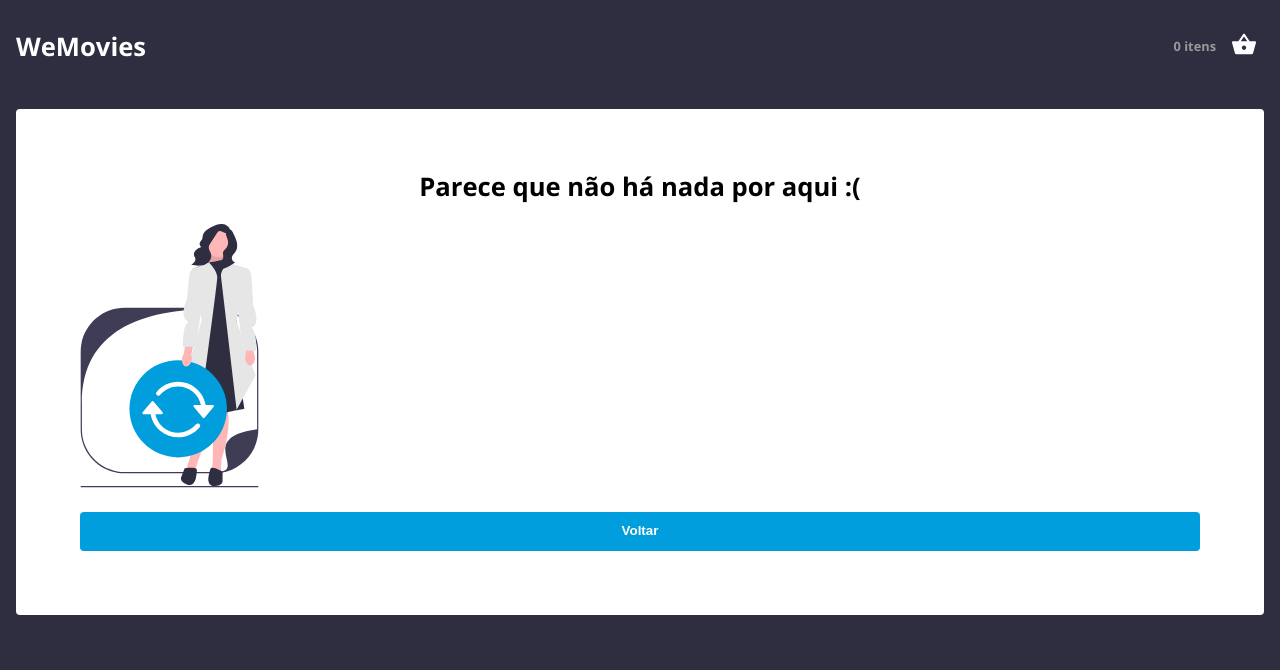
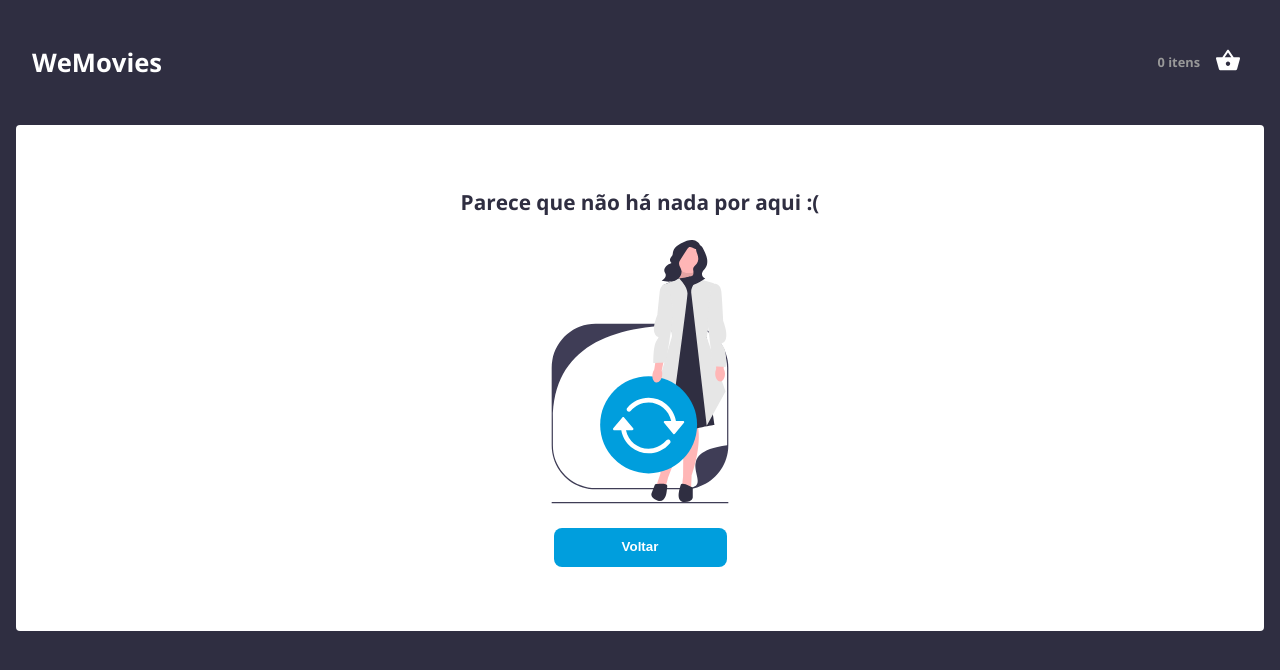
Before and after one commit to lazarok09/wefit-challenge, a Next.js app: page /carrinho in a window 1280 px wide. Shown: the top 670 px of the page. Built offline with nearby package versions, Linux system fonts and the light colour scheme.

Commit message:
feat: add style adjustment in the error and purchase scenario

```diff
--- a/src/components/MovieCard/styles.ts
+++ b/src/components/MovieCard/styles.ts
@@ -4,7 +4,7 @@ import { CustomButton } from "../CustomButton/styles";
 type Props = {
   isActionButtonGreen: boolean;
 };
-export const Wrapper = styled.div<Props>`
+export const Wrapper = styled.article<Props>`
   ${({ theme, isActionButtonGreen }) => css`
     display: flex;
     flex-direction: column;
--- a/src/components/MoviesNotFounded/index.tsx
+++ b/src/components/MoviesNotFounded/index.tsx
@@ -10,8 +10,7 @@ type Props = {
 export const MoviesNotFounded = ({ label, onLabelClick }: Props) => {
   return (
     <Styled.Wrapper>
-      <Styled.Content>
-        <Styled.Title>Parece que não há nada por aqui {":("}</Styled.Title>
+      Parece que não há nada por aqui {":("}
       <Image
         height={264}
         width={178.63}
@@ -19,7 +18,6 @@ export const MoviesNotFounded = ({ label, onLabelClick }: Props) => {
         alt="erro: não encontrado"
       />
       <CustomButton onClick={onLabelClick}>{label}</CustomButton>
-      </Styled.Content>
     </Styled.Wrapper>
   );
 };
--- a/src/components/MoviesNotFounded/styles.ts
+++ b/src/components/MoviesNotFounded/styles.ts
@@ -8,27 +8,23 @@ export const Wrapper = styled.div`
     background: ${theme.colors.lightBackground};
     padding: 64px;
     border-radius: 4px;
+    display: flex;
+    flex-direction: column;
+    gap: 24px;
+    font-weight: 700;
+    font-size: 1.3rem;
+    line-height: 27.24px;
+    align-items: center;
+    text-align: center;
+    color: ${theme.colors.darkText};
 
     ${CustomButton} {
       line-height: 16.34px;
       font-weight: 700;
       border-radius: 4px;
       padding: 11px 8px;
+      border-radius: 8px;
+      max-width: 173px;
     }
   `}
 `;
-export const Content = styled.div`
-  ${({ theme }) => css`
-    display: flex;
-    flex-direction: column;
-    gap: 24px;
-  `}
-`;
-export const Title = styled.div`
-  ${({ theme }) => css`
-    font-weight: 700;
-    font-size: 1.6rem;
-    line-height: 27.24px;
-    text-align: center;
-  `}
-`;
--- a/src/components/SuccessPurchase/styles.ts
+++ b/src/components/SuccessPurchase/styles.ts
@@ -1,8 +1,26 @@
-import styled from "styled-components";
+import styled, { css } from "styled-components";
+import { CustomButton } from "../CustomButton/styles";
 
 export const Wrapper = styled.div`
-  border-radius: 4px;
-  padding: 64px;
-  gap: 24px;
+  ${({ theme }) => css`
+    border-radius: 4px;
+    padding: 64px 45px;
+    display: flex;
+    flex-direction: column;
+    gap: 24px;
+    color: ${theme.colors.darkText};
+    text-align: center;
+    align-items: center;
 
+    background: ${theme.colors.lightBackground};
+    ${CustomButton} {
+      text-transform: uppercase;
+      padding: 11px 8px;
+      font-size: 0.8rem;
+      line-height: 16.34px;
+      font-weight: 700;
+      border-radius: 8px;
+      max-width: 173px;
+    }
+  `}
 `;
--- /dev/null
+++ b/src/containers/Movies/styles.ts
@@ -0,0 +1,16 @@
+import styled, { css } from "styled-components";
+
+export const Wrapper = styled.section`
+  ${({ theme }) => css`
+    display: flex;
+    flex-direction: row;
+    flex-wrap: wrap;
+    justify-content: center;
+    gap: 16px;
+
+    @media ${theme.media.desktop} {
+      display: flex;
+      gap: 16px;
+    }
+  `}
+`;
--- a/src/styles/theme.ts
+++ b/src/styles/theme.ts
@@ -11,4 +11,7 @@ export const theme = {
     lightGray: "#999999",
     borderLightGray: "#D9D9D9",
   },
+  media: {
+    desktop: "(min-width: 1080px)",
+  },
 };
--- a/src/templates/Cart/index.tsx
+++ b/src/templates/Cart/index.tsx
@@ -5,8 +5,8 @@ import { CartContainer } from "@/containers/Cart";
 export const CartTemplate = () => {
   return (
     <Styled.Wrapper>
+      <Styled.Content>
       <HeaderComponent />
-      <Styled.Content>
         <CartContainer />
       </Styled.Content>
     </Styled.Wrapper>
--- a/src/templates/Home/index.tsx
+++ b/src/templates/Home/index.tsx
@@ -5,8 +5,8 @@ import { MoviesContainer } from "@/containers/Movies";
 export const HomeTemplate = () => {
   return (
     <Styled.Wrapper>
+      <Styled.Content>
       <HeaderComponent />
-      <Styled.Content>
         <MoviesContainer />
       </Styled.Content>
     </Styled.Wrapper>
--- a/src/templates/Home/styles.ts
+++ b/src/templates/Home/styles.ts
@@ -10,9 +10,5 @@ export const Wrapper = styled.main`
 export const Content = styled.section`
   ${() => css`
     padding: 16px;
-    display: flex;
-    flex-direction: column;
-    justify-content: center;
-    gap: 16px;
   `}
 `;
```
Also changed, not shown: src/containers/Movies/index.tsx (+5 -4 lines). Lines whose indentation alone changed are shown as unchanged.
